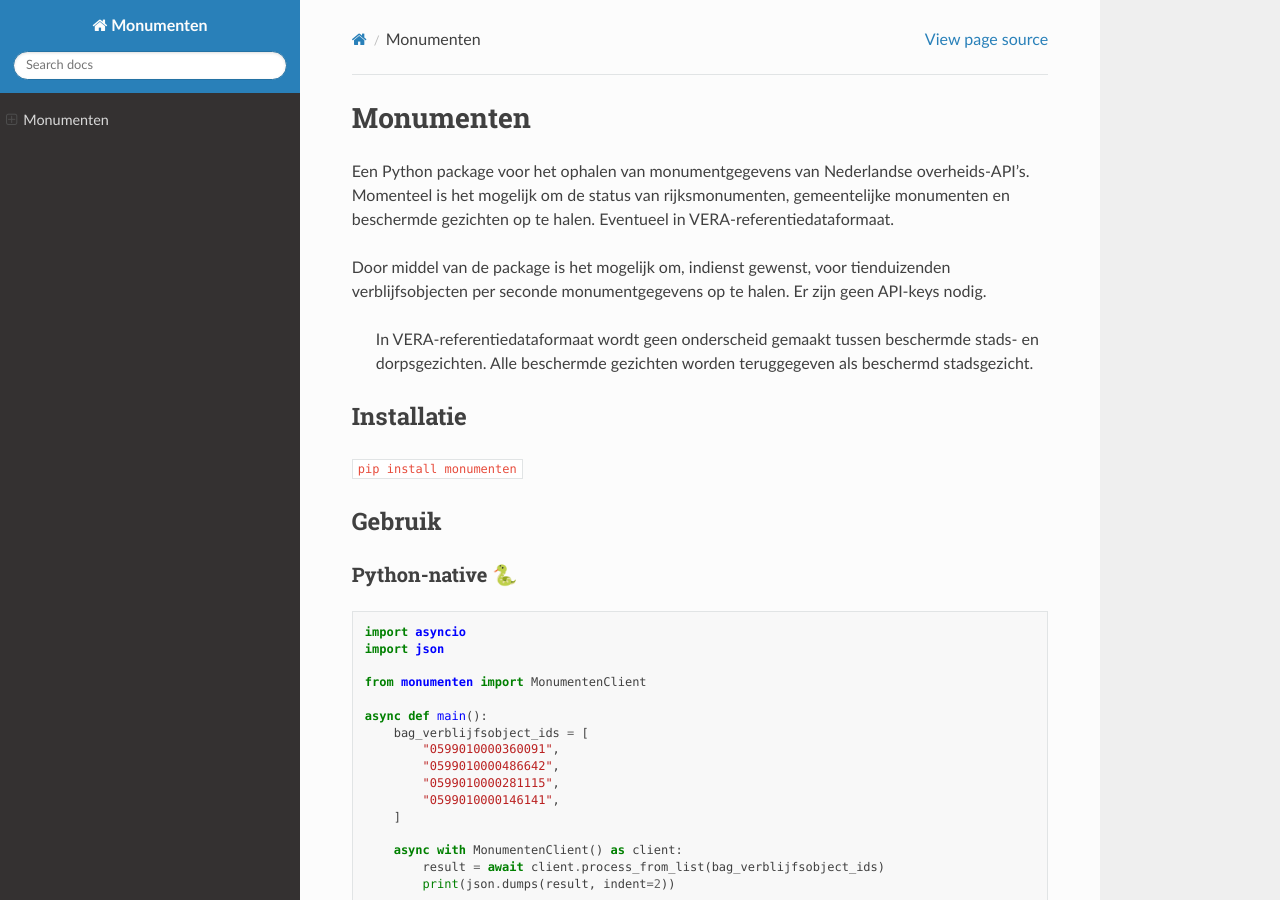
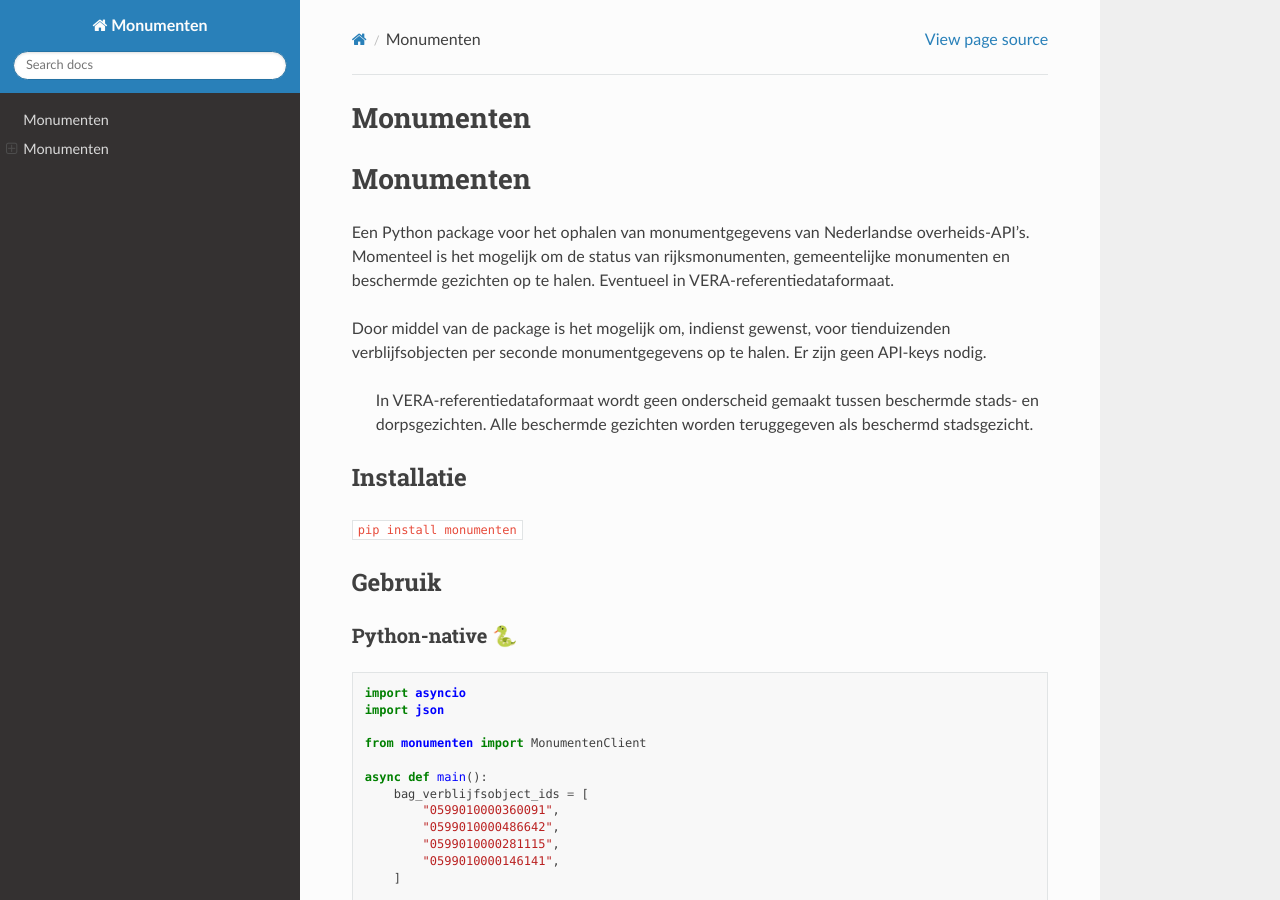
Before and after one commit to woonstadrotterdam/monumenten, a Sphinx documentation site: the page built from docs/README_LINK.md, in a window 1280 px wide and 900 px high. Built offline with Sphinx 7.4.7 and the Read the Docs theme 3.1.0, drawn with Linux system fonts in a browser that asks for light colours; the version number could not be read and is left out.

Commit message:
filenames corrigeren

````diff
--- a/docs/README_LINK.md
+++ b/docs/README_LINK.md
@@ -1,3 +1,5 @@
+# Monumenten
+
 ```{include} ../README.md
 
 ```
````
Also changed, not shown: docs/index.md (+0 -2 lines).
